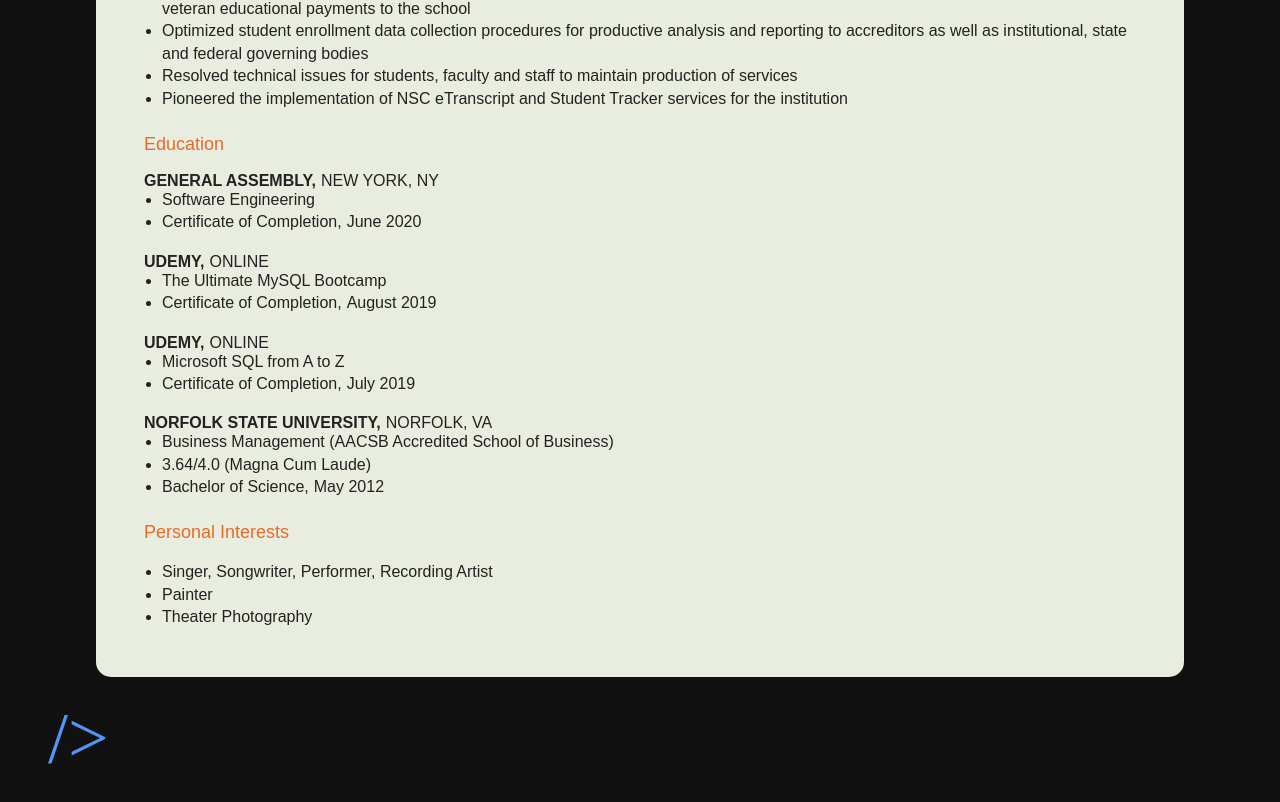
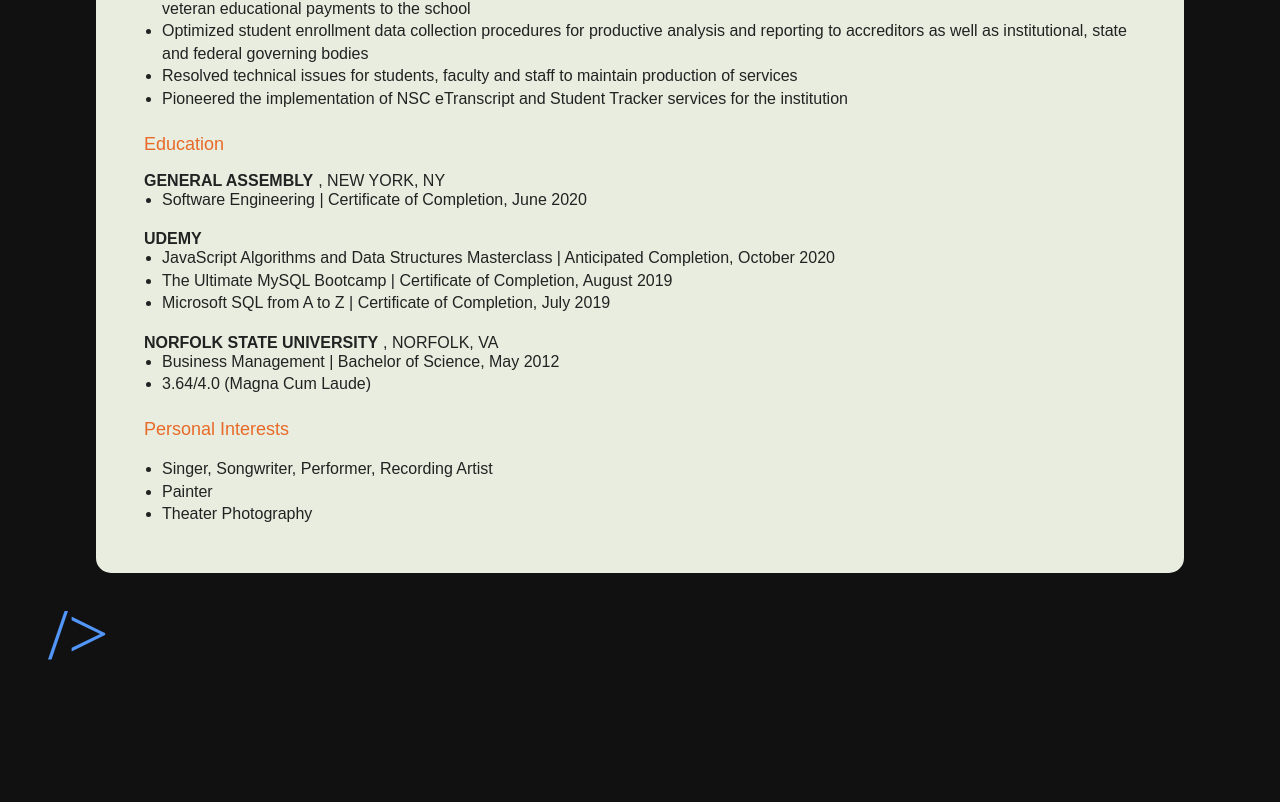
Before and after one commit to StefonSimmons/portfolio, a React (Create React App) app in the folder portfolio_app/: page /resume in a window 1280 px wide. Shown: the part 1247-2049 px from the top of the page. After the commit the page ends 1967 px from the top, so only its background shows below. Built offline with nearby package versions, Linux system fonts and the light colour scheme.

Commit message:
updated education

```diff
--- a/portfolio_app/src/components/Resume/Education.js
+++ b/portfolio_app/src/components/Resume/Education.js
@@ -1,5 +1,5 @@
 import React from 'react'
-import { DetailsHeader} from './Resume'
+import { DetailsHeader } from './Resume'
 import { Block, Dates, FlexBlock, List, Phrase } from './Experience'
 import styled from 'styled-components'
 import educationData from '../../data/education-data.json'
@@ -12,25 +12,30 @@
 `
 export default function Education() {
 
-  const education = educationData.map(( ed, id ) => {
+  const education = educationData.map((ed, id) => {
     return (
       <Block key={id}>
         <FlexBlock>
-          <DetailsHeader>{ed.institution},</DetailsHeader>
-          <Location>{ed.location}</Location>
+          <DetailsHeader>{ed.institution}</DetailsHeader>
+          {ed.location ? <Location>{ed.location}</Location> :
+            null
+          }
         </FlexBlock>
-      <List>
-        <Phrase>{ed.major}</Phrase>
+        <List>
+          <Phrase>{ed.major} | {ed.award}, {ed.conferralDate}</Phrase>
+          {ed.major2 ? <Phrase>{ed.major2} | {ed.award2}, {ed.conferralDate2}</Phrase> :
+            null
+          }
+          {ed.major3 ? <Phrase>{ed.major3} | {ed.award3}, {ed.conferralDate3}</Phrase> :
+            null
+          }
+
           {ed.GPA ?
             <Phrase>{ed.GPA}</Phrase> :
             null
           }
-        <FlexBlock>
-          <Phrase>{ed.award},</Phrase>
-          <Confer>{ed.conferralDate}</Confer>
-        </FlexBlock>
-      </List>
-    </Block>
+        </List>
+      </Block>
     )
   })
 
--- a/portfolio_app/src/data/education-data.json
+++ b/portfolio_app/src/data/education-data.json
@@ -1,7 +1,7 @@
 [
   {
     "institution": "General Assembly",
-    "location": "New York, NY",
+    "location": ", New York, NY",
     "major": "Software Engineering",
     "GPA": null,
     "award": "Certificate of Completion",
@@ -9,24 +9,23 @@
   },
   {
     "institution": "Udemy",
-    "location": "Online",
-    "major": "The Ultimate MySQL Bootcamp",
+    "location": null,
+    "major": "JavaScript Algorithms and Data Structures Masterclass",
+    "major2": "The Ultimate MySQL Bootcamp",
+    "major3": "Microsoft SQL from A to Z",
     "GPA": null,
-    "award": "Certificate of Completion",
-    "conferralDate": "August 2019"
-  },
-  {
-    "institution": "Udemy",
-    "location": "Online",
-    "major": "Microsoft SQL from A to Z",
-    "GPA": null,
-    "award": "Certificate of Completion",
-    "conferralDate": "July 2019"
+    "award": "Anticipated Completion",
+    "award2": "Certificate of Completion",
+    "award3": "Certificate of Completion",
+    "conferralDate": "October 2020",
+    "conferralDate2": "August 2019",
+    "conferralDate3": "July 2019"
+
   },
   {
     "institution": "Norfolk State University",
-    "location": "Norfolk, VA",
-    "major": "Business Management (AACSB Accredited School of Business)",
+    "location": ", Norfolk, VA",
+    "major": "Business Management",
     "GPA": "3.64/4.0 (Magna Cum Laude)",
     "award": "Bachelor of Science",
     "conferralDate": "May 2012"
```
